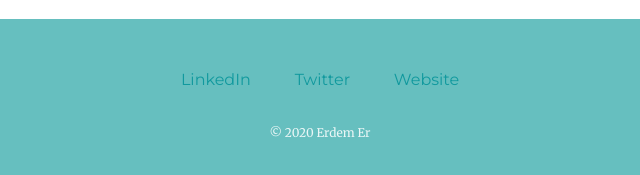
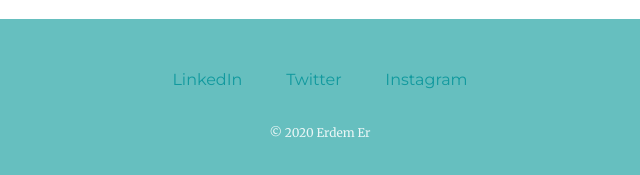
Before and after one commit to erdemer/my_personal_website, a plain HTML site: page index.html in a window 1280 px wide. Shown: the part 2813-2988 px from the top of the page, 320-960 px from the left. Drawn offline with Linux system fonts and the light colour scheme.

Commit message:
Version = 1.1
Fixed minor errors

```diff
--- a/index.html
+++ b/index.html
@@ -60,9 +60,9 @@
 
 
   <div class="bottom-container">
-    <a class="footer-link" href="https://www.linkedin.com/">LinkedIn</a>
-    <a class="footer-link" href="https://twitter.com/">Twitter</a>
-    <a class="footer-link" href="https://www.appbrewery.co/">Website</a>
+    <a class="footer-link" href="https://www.linkedin.com/in/ismail-erdem-er-b11965175/">LinkedIn</a>
+    <a class="footer-link" href="https://twitter.com/OnceDeveloper">Twitter</a>
+    <a class="footer-link" href="https://www.instagram.com/ierdemer/">Instagram</a>
     <p id="copyright">© 2020 Erdem Er</p>
   </div>
 
```
